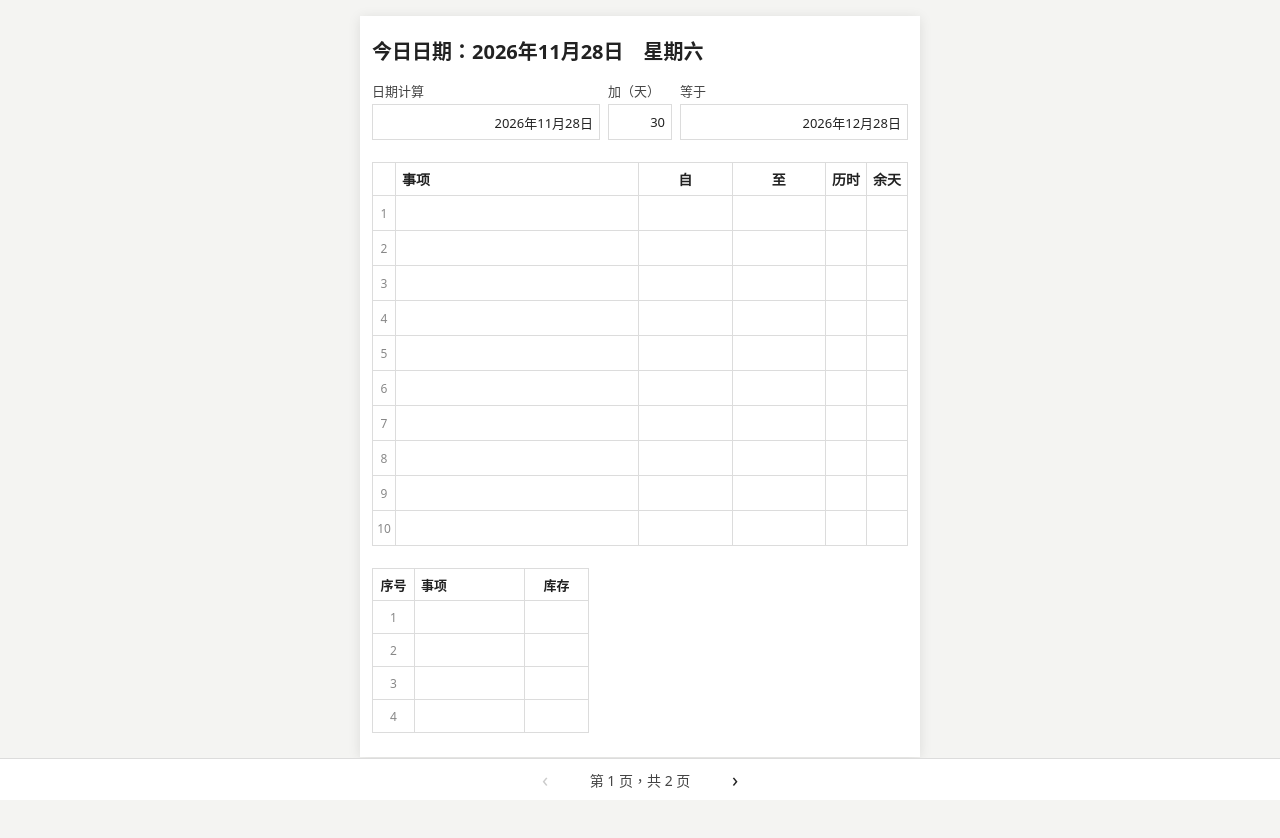
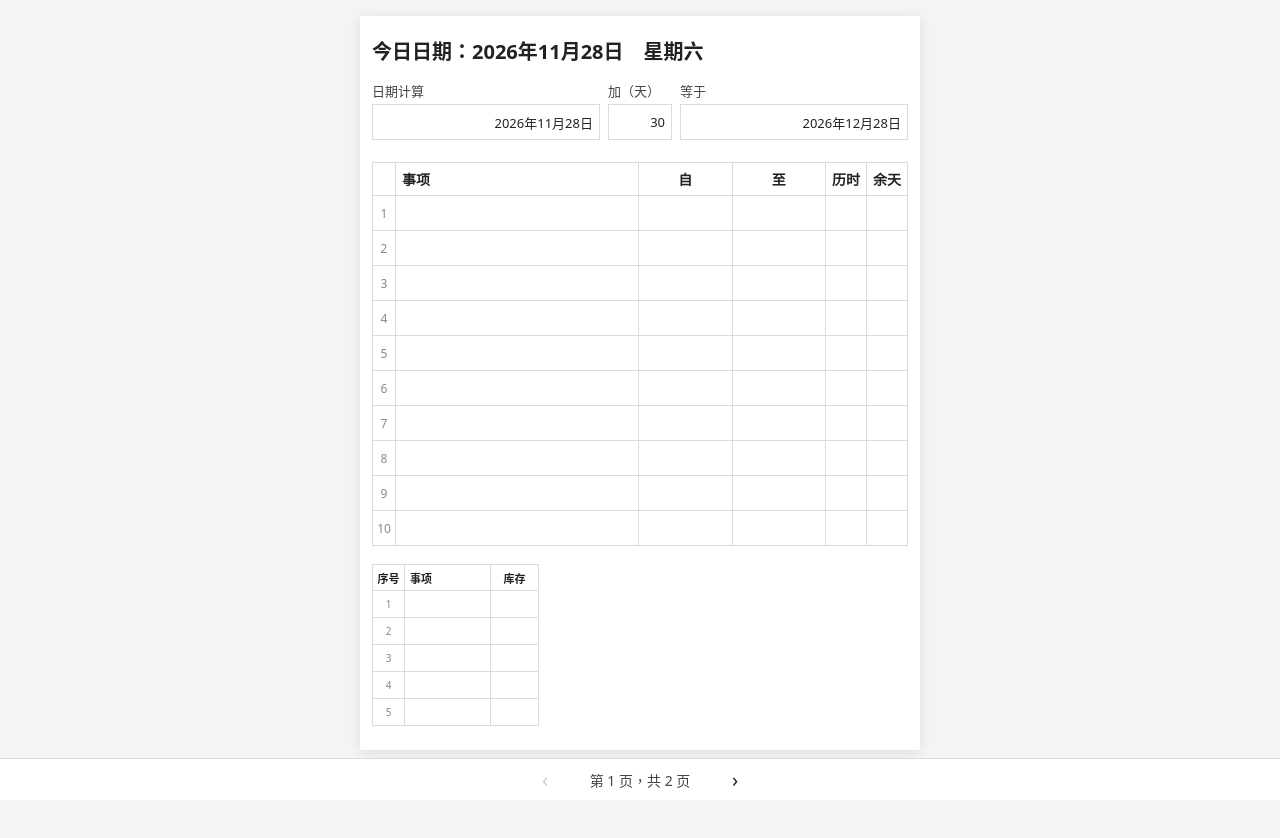
Before and after one commit to smgx-cxdl/daoji, a plain HTML site: page index.html in a window 1280 px wide. Drawn offline with Linux system fonts and the light colour scheme.

Commit message:
Update index.html

```diff
--- a/index.html
+++ b/index.html
@@ -90,17 +90,17 @@ body.dragging * { user-select: none; -webkit-user-select: none; }
     cursor: pointer; user-select: none; }
 #pA .body.lift { position: relative; z-index: 3; background: #fffbe8;
     box-shadow: 0 4px 14px rgba(0,0,0,.28); }
-#pA .mini-wrap { margin-top: 22px; }
-#pA .mini-tbl { display: grid; grid-template-columns: 42px 110px 64px; width: fit-content;
+#pA .mini-wrap { margin-top: 18px; }
+#pA .mini-tbl { display: grid; grid-template-columns: 32px 86px 48px; width: fit-content;
     border-top: 1px solid var(--grid); border-left: 1px solid var(--grid); }
-#pA .mini-tbl > div { min-height: 32px; border-right: 1px solid var(--grid); border-bottom: 1px solid var(--grid);
+#pA .mini-tbl > div { min-height: 26px; border-right: 1px solid var(--grid); border-bottom: 1px solid var(--grid);
     display: flex; align-items: center; }
-#pA .mini-tbl .m-hd { justify-content: center; font-size: 13px; font-weight: bold; padding: 0 4px; }
-#pA .mini-tbl .m-hd.l { justify-content: flex-start; padding-left: 6px; }
-#pA .mini-tbl .m-no { justify-content: center; color: var(--muted); font-size: 12px; user-select: none; }
-#pA .mini-tbl input { width: 100%; height: 100%; min-height: 32px; border: none; background: transparent;
-    font: inherit; font-size: 14px; color: var(--ink); padding: 0 6px; border-radius: 0; outline: none; }
-#pA .mini-tbl input.c { text-align: center; padding: 0 4px; }
+#pA .mini-tbl .m-hd { justify-content: center; font-size: 11px; font-weight: bold; padding: 0 2px; white-space: nowrap; }
+#pA .mini-tbl .m-hd.l { justify-content: flex-start; padding-left: 5px; }
+#pA .mini-tbl .m-no { justify-content: center; color: var(--muted); font-size: 10px; user-select: none; }
+#pA .mini-tbl input { width: 100%; height: 100%; min-height: 26px; border: none; background: transparent;
+    font: inherit; font-size: 12px; color: var(--ink); padding: 0 5px; border-radius: 0; outline: none; }
+#pA .mini-tbl input.c { text-align: center; padding: 0 3px; }
 #pA .mini-tbl input:focus { background: #fff8e6; }
 #pA .mask { position: fixed; top: 0; left: 0; right: 0; bottom: 0; background: rgba(0,0,0,.4); z-index: 10;
     display: flex; align-items: flex-start; justify-content: center; padding-top: 28vh; }
@@ -253,7 +253,7 @@ body.dragging * { user-select: none; -webkit-user-select: none; }
 /* ===== 第 1 页：倒数日 ===== */
 
 (function () {
-  var ROWS = 10, MINI_ROWS = 4, KEY = "tracker-v1";
+  var ROWS = 10, MINI_ROWS = 5, KEY = "tracker-v1";
 
   function pad(n) { return (n < 10 ? "0" : "") + n; }
   function iso(y, m, d) { return y + "-" + pad(m) + "-" + pad(d); }
```
